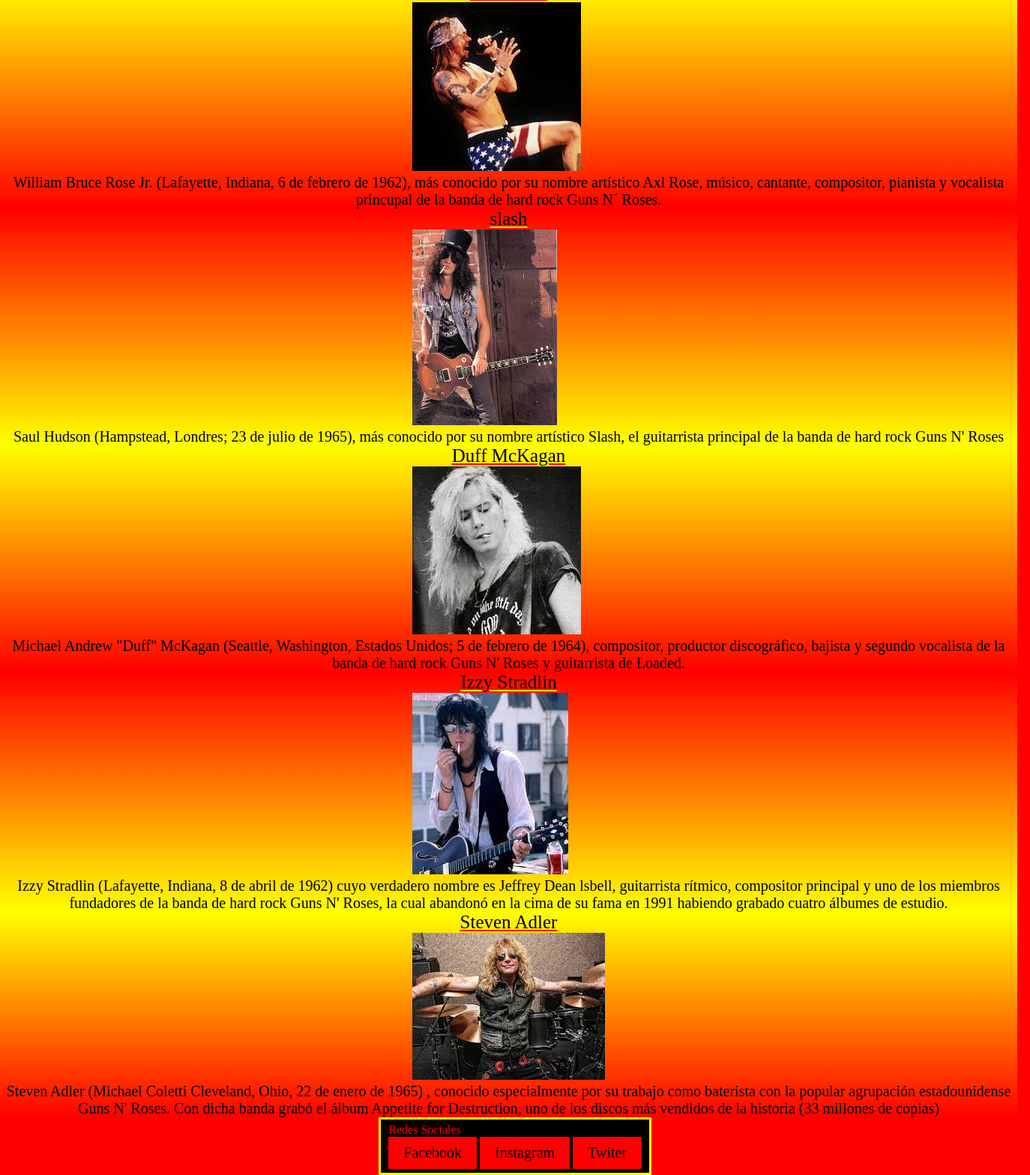
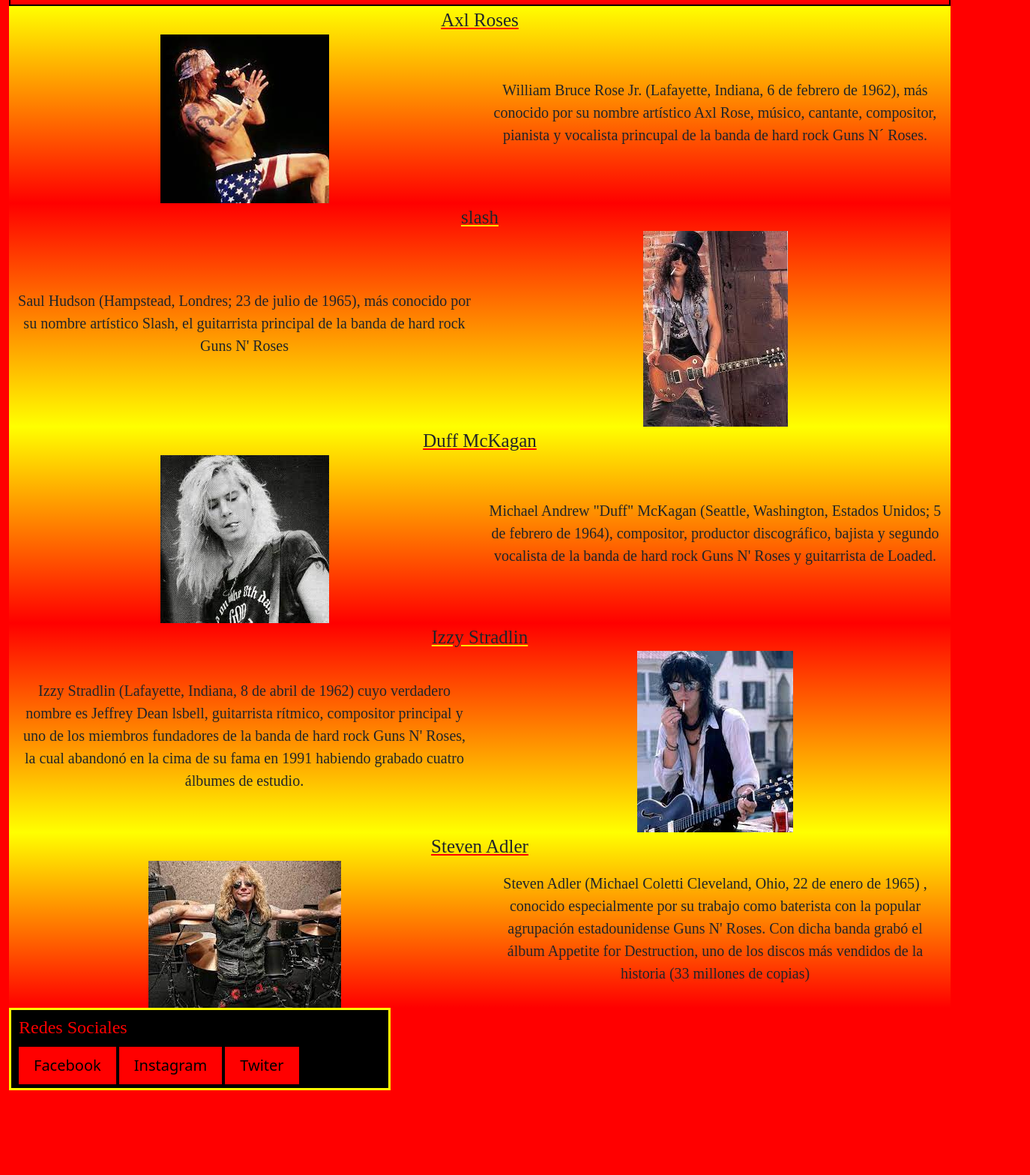
Before and after one commit to ulises-carrara/proyecto-coder, a plain HTML site: page integrantes.html in a window 1280 px wide. Shown: the part 130-1697 px from the top of the page at 75% size, 1374 px wide, since content can reach past the window. After the commit the page ends 1584 px from the top, so only its background shows below. Drawn offline with nearby package versions, Linux system fonts and the light colour scheme; a web font is replaced by a local one.

Commit message:
proyecto_bootstrap

```diff
--- a/estilos/estilos.css
+++ b/estilos/estilos.css
@@ -1,75 +1,82 @@
-*{
+* {
     margin: 0;
     padding: 0;
 }
 
-html{
-    font-size: 62,5%;
+html {
+    font-size: 62, 5%;
 
 }
+
 /*CSS INDEX*/
 
-.encabezado{
+.encabezado {
     background-color: yellow;
 }
 
-.encabezado h1{
+.encabezado h1 {
     font-size: 50px;
-    font-family:Syne Mono;
+    font-family: Syne Mono;
     text-align: center;
     text-decoration: underline red;
 }
-.navegacion{
+
+.navegacion {
     border: 2px black solid;
     background-color: red;
     position: sticky;
     top: 0px;
 
 }
-.menu li{
+
+.menu li {
 
     font-size: 20px;
     padding: 10px 20px;
     display: inline-block;
 }
-.menu li a{
-    font-family:Syne Mono ;
+
+.menu li a {
+    font-family: Syne Mono;
     color: black;
     text-decoration: overline underline;
 
 }
-.menu li:hover{
+
+.menu li:hover {
     background-color: yellow;
 }
 
+
 .seccion1{
+    display: flex;
+    align-items: center;
+    justify-content: center;
 
-   background-color: black;
 }
-.imagenIndex{
-    margin: 30px;
-}
-.principal{
+.principal {
 
     background-color: none;
     font-size: 30px;
-    font-family:Syne Mono;
+    font-family: Syne Mono;
 }
 
-.footer{
+.footer {
     display: inline-block;
 
-    bottom:0px;
+    bottom: 0px;
     background-color: black;
     padding: 5px 10px;
     border: 3px yellow solid;
 
 }
-.footer__titulo{
+
+.footer__titulo {
     color: red;
-    font-family:Syne Mono;
+    font-family: Syne Mono;
 }
-.footer a{
+
+.footer a {
     display: inline-block;
     background-color: red;
     color: black;
@@ -78,28 +85,30 @@
     padding: 10px 20px;
 
 }
-.footer a:hover{
+
+.footer a:hover {
     background-color: yellow;
 }
-body{
+
+body {
     background-color: red;
 }
 
 
 /*INTEGRANTES*/
 
-.integrantesEncabezado{
+.integrantesEncabezado {
     background-color: yellow;
 }
 
- .integrantesEncabezado h1{
+.integrantesEncabezado h1 {
     font-size: 50px;
-    font-family:Syne Mono;
+    font-family: Syne Mono;
     text-align: center;
     text-decoration: underline red;
 }
 
-.integrantesNaveg{
+.integrantesNaveg {
     border: 2px black solid;
     background-color: red;
     position: sticky;
@@ -107,281 +116,330 @@
 
 }
 
-.integrantesMenu li{
+.integrantesMenu li {
     font-size: 20px;
     padding: 10px 20px;
     display: inline-block;
 }
 
-.integrantesMenu li:hover{
+.integrantesMenu li:hover {
     background-color: yellow;
 
 }
 
-.integrantesMenu li a{
-    font-family:Syne Mono ;
+.integrantesMenu li a {
+    font-family: Syne Mono;
     color: black;
     text-decoration: overline underline;
 }
 
-.integrantesMain{
-    background-color: red;
+.integrantesMain {
+    background-color: black;
+
 }
+
 /*AXL*/
-.axl{
+.axl {
     background-color: yellow;
 }
-.axlTitulo{
-    font-family:Syne Mono;
-    text-align: center;
-   text-decoration: underline red ;
-   font-size: 25px;
-}
 
-.axlFoto{
-    margin: 0px 550px;
-}
-
-.axlTexto{
-    font-family:Syne Mono;
-    font-size: 20px;
-    text-align: center;
-}
-/*SLASH*/
-.slashTitulo{
-    font-family:Syne Mono;
-    text-align: center;
-   text-decoration: underline rgb(255, 225, 0) ;
-   font-size: 25px;
-}
-
-.slashFoto{
-    margin: 0px 550px;
-}
-
-.slashTexto{
-    font-family:Syne Mono;
-    font-size: 20px;
-    text-align: center;
-}
-/*DUFF*/
-.duff{
-    background-color:yellow;
-}
-
-.duffTitulo{
-    font-family:Syne Mono;
+.axlTitulo {
+    font-family: Syne Mono;
     text-align: center;
     text-decoration: underline red;
     font-size: 25px;
 }
 
-.duffFoto{
-    margin: 0px 550px;
+.axlFoto {
+    display: flex;
+    align-items: center;
+    justify-content: center;
 }
 
-.duffTexto{
-    font-family:Syne Mono;
+.contAxl{
+    display: flex;
+    align-items: center;
+    justify-content: center;
+}
+
+.axlTexto {
+    font-family: Syne Mono;
     font-size: 20px;
     text-align: center;
 }
-/*IZZY*/
-.izzyTitulo{
-    font-family:Syne Mono;
+
+/*SLASH*/
+.slashTitulo {
+    font-family: Syne Mono;
     text-align: center;
-   text-decoration: underline rgb(255, 225, 0) ;
+    text-decoration: underline rgb(255, 225, 0);
     font-size: 25px;
 }
 
-.izzyFoto{
-    margin: 0px 550px;
+.slashFoto {
+    display: flex;
+    align-items: center;
+    justify-content: center;
+
 }
 
-.izzyTexto{
-    font-family:Syne Mono;
+.contSlash{
+    display: flex;
+    align-items: center;
+    justify-content: center;
+}
+
+.slashTexto {
+    font-family: Syne Mono;
     font-size: 20px;
     text-align: center;
 }
-/*STEVEN*/
-.steven{
+
+/*DUFF*/
+.duff {
     background-color: yellow;
 }
-.stevenTitulo{
-    font-family:Syne Mono;
+
+.duffTitulo {
+    font-family: Syne Mono;
     text-align: center;
-   text-decoration: underline red ;
+    text-decoration: underline red;
     font-size: 25px;
 }
 
-.stevenFoto{
-
-    margin: 0px 550px;
+.duffFoto {
+    display: flex;
+    align-items: center;
+    justify-content: center;
 }
 
-.stevenTexto{
-    font-family:Syne Mono;
+.contDuff{
+    display: flex;
+    align-items: center;
+    justify-content: center;
+}
+
+.duffTexto {
+    font-family: Syne Mono;
+    font-size: 20px;
+    text-align: center;
+}
+
+/*IZZY*/
+.izzyTitulo {
+    font-family: Syne Mono;
+    text-align: center;
+    text-decoration: underline rgb(255, 225, 0);
+    font-size: 25px;
+}
+
+.izzyFoto {
+    display: flex;
+    align-items: center;
+    justify-content: center;
+}
+
+.contIzzi{
+    display: flex;
+    align-items: center;
+    justify-content: center;
+}
+
+.izzyTexto {
+    font-family: Syne Mono;
+    font-size: 20px;
+    text-align: center;
+}
+
+/*STEVEN*/
+.steven {
+    background-color: yellow;
+}
+
+.stevenTitulo {
+    font-family: Syne Mono;
+    text-align: center;
+    text-decoration: underline red;
+    font-size: 25px;
+}
+
+.stevenFoto {
+    display: flex;
+    align-items: center;
+    justify-content: center;
+}
+
+.contSteve{
+    display: flex;
+    align-items: center;
+    justify-content: center;
+}
+
+.stevenTexto {
+    font-family: Syne Mono;
     font-size: 20px;
     text-align: center;
 }
 
 /*HISTORIA*/
 
-.historiaEncabezado{
+.historiaEncabezado {
     background-color: yellow;
 }
 
-.historiaEncabezado h1{
+.historiaEncabezado h1 {
     font-size: 50px;
-    font-family:Syne Mono;
+    font-family: Syne Mono;
     text-align: center;
     text-decoration: underline red;
 }
 
-.historiaNaveg{
+.historiaNaveg {
     border: 2px black solid;
     background-color: red;
     position: sticky;
     top: 0px;
 }
 
-.historiaMenu li{
+.historiaMenu li {
     font-size: 20px;
     padding: 10px 20px;
     display: inline-block;
 }
 
-.historiaMenu li:hover{
+.historiaMenu li:hover {
     background-color: yellow;
 
 }
 
-.historiaMenu li a{
-    font-family:Syne Mono ;
+.historiaMenu li a {
+    font-family: Syne Mono;
     color: black;
     text-decoration: overline underline;
 }
 
 
-.historiaMain{
+.historiaMain {
     background-image: url(https://i.pinimg.com/originals/2d/60/87/2d60872b171cc9c73d7d903c89150ce6.png);
     background-repeat: no-repeat;
-    background-position: center ;
+    background-position: center;
     background-size: contain;
 }
 
-.parrafoMain1{
-    font-family:Syne Mono;
-    color:yellow;
+.parrafoMain1 {
+    font-family: Syne Mono;
+    color: yellow;
     text-align: center;
 }
 
-.parrafoMain2{
-    font-family:Syne Mono;
+.parrafoMain2 {
+    font-family: Syne Mono;
     color: yellow;
 }
 
-.historiaImg{
+.historiaImg {
     margin: 0px 500px;
 }
 
 /*DISCOGRAFIA*/
 
-.discografiaEncabezado{
+.discografiaEncabezado {
     background-color: yellow;
 }
 
-.discografiaEncabezado h1{
+.discografiaEncabezado h1 {
     font-size: 50px;
-    font-family:Syne Mono;
+    font-family: Syne Mono;
     text-align: center;
     text-decoration: underline red;
 }
 
-.discografiaNaveg{
+.discografiaNaveg {
     border: 2px black solid;
     background-color: red;
     position: sticky;
     top: 0px;
 }
 
-.discografiaMenu li{
+.discografiaMenu li {
     font-size: 20px;
     padding: 10px 20px;
     display: inline-block;
 }
 
-.discografiaMenu li:hover{
+.discografiaMenu li:hover {
     background-color: yellow;
 }
 
-.discografiaMenu li a{
-    font-family:Syne Mono ;
+.discografiaMenu li a {
+    font-family: Syne Mono;
     color: black;
     text-decoration: overline underline;
 }
 
-.titulo1{
-    font-family:Syne Mono;
+.titulo1 {
+    font-family: Syne Mono;
     text-align: center;
-   text-decoration: underline black ;
+    text-decoration: underline black;
     font-size: 25px;
 }
 
 /*CONTACTO*/
 
-.contactoEncabezado{
+.contactoEncabezado {
     background-color: yellow;
 }
-.contactoEncabezado h1{
+
+.contactoEncabezado h1 {
     font-size: 50px;
-    font-family:Syne Mono;
+    font-family: Syne Mono;
     text-align: center;
     text-decoration: underline red;
 }
 
-.contactoNaveg{
+.contactoNaveg {
     border: 2px black solid;
     background-color: red;
     position: sticky;
     top: 0px;
 }
 
-.contactoMenu li{
+.contactoMenu li {
     font-size: 20px;
     padding: 10px 20px;
     display: inline-block;
 }
 
-.contactoMenu li:hover{
+.contactoMenu li:hover {
     background-color: yellow;
 }
 
-.contactoMenu li a{
-    font-family:Syne Mono ;
+.contactoMenu li a {
+    font-family: Syne Mono;
     color: black;
     text-decoration: overline underline;
 }
 
-.contactoTexto{
-    font-family:Syne Mono;
+.contactoTexto {
+    font-family: Syne Mono;
     text-align: center;
     text-decoration: underline yellow;
     font-size: 20px;
 }
 
-.legend{
-    font-family:Syne Mono;
-    text-decoration:  underline red;
+.legend {
+    font-family: Syne Mono;
+    text-decoration: underline red;
     font-size: 25px;
 
 }
 
-.marco{
+.marco {
     background-color: yellow;
     border-color: black;
 }
 
-/*grids index*/
+/*grids index
 
 .gridsIndex{
 
@@ -396,7 +454,7 @@
     "img img img "
     "footer . . "
     ;
-   /* grid-row-gap: 10px;*/
+   /* grid-row-gap: 10px;
   justify-items: center;
 }
 
@@ -418,8 +476,8 @@
 .footer{
     grid-area: footer;
 }/*4:20 ;)*/
-
-@media screen and (max-width: 768px) { /*TABLET*/
+/*
+@media screen and (max-width: 768px) { /*TABLET
 
     .gridsIndex{
         grid-template-columns: repeat(3,1fr);
@@ -456,7 +514,7 @@
 
 }
 
-@media screen and (max-width: 425px){ /*mobil*/
+@media screen and (max-width: 425px){ /*mobil
    .gridsIndex{
        grid-template-columns: 1fr;
       grid-template-areas:
@@ -494,9 +552,9 @@
     grid-area: footer;
 }
 
-}
+}*/
 
-/*grids integrantes*/
+/*grids integrantes
 
 .gridsIntegrantes{
     display: grid;
@@ -751,10 +809,10 @@
 
 /*grids historia*/
 
-.gridsHistoria{
+.gridsHistoria {
     display: grid;
-    grid-template-columns: repeat(3, 1fr) ;
-    grid-template-rows:0,5fr o,5fr repeat(5, 1fr) 0,5fr ;
+    grid-template-columns: repeat(3, 1fr);
+    grid-template-rows: 0, 5fr o, 5fr repeat(5, 1fr) 0, 5fr;
     grid-template-areas:
         "titulo titulo titulo"
         "nav nav nav"
@@ -767,140 +825,186 @@
     ;
     justify-items: center;
 }
-.historiaEncabezado{
+
+.historiaEncabezado {
     grid-area: titulo;
     justify-self: stretch;
 }
-.historiaNaveg{
+
+.historiaNaveg {
     grid-area: nav;
 }
-.historiaImg{
+
+.historiaImg {
     grid-area: foto1;
     justify-self: center;
 }
-.parrafoMain1{
+
+.parrafoMain1 {
     grid-area: texto1;
 }
-.imagen1{
+
+.imagen1 {
     grid-area: foto2;
     justify-self: center;
 }
-.parrafoMain2{
+
+.parrafoMain2 {
     grid-area: texto2;
 }
-.imagen2{
+
+.imagen2 {
     grid-area: foto3;
     justify-self: center;
 }
-.footer{
+
+.footer {
     grid-area: footer;
 }
-.gridsIndex{
+
+.gridsIndex {
     background: radial-gradient(yellow, red);
 }
-.axl{
+
+.axl {
     background: linear-gradient(yellow, red);
 }
-.slash{
+
+.slash {
     background: linear-gradient(red, yellow);
 }
-.duff{
+
+.duff {
     background: linear-gradient(yellow, red);
 }
-.izzy{
+
+.izzy {
     background: linear-gradient(red, yellow);
 }
-.steven{
+
+.steven {
     background: linear-gradient(yellow, red);
 }
-.gridsHistoria{
+
+.gridsHistoria {
     background: radial-gradient(rgb(199, 89, 89), rgb(255, 0, 0));
 }
-.marco{
+
+.marco {
     background: linear-gradient(yellow, red);
 }
-.imagen2{
+
+.imagen2 {
     transform: translate(500px) scale(1);
 
 }
-.historiaImg{
+
+.historiaImg {
     height: 200px;
     transition: all 1s;
 }
-.historiaImg:hover{
+
+.historiaImg:hover {
     height: 300px;
 
 }
-.imagen1{
+
+.imagen1 {
     height: 200px;
     transition: all 1s;
 }
-.imagen1:hover{
+
+.imagen1:hover {
     height: 300px;
     transform: rotate(360deg);
     margin: 25px;
 }
-.imagen2{
+
+.imagen2 {
     height: 200px;
     transition: all 1s;
 }
-.imagen2:hover{
+
+.imagen2:hover {
     height: 300px;
     margin: 25px;
 
 }
-.imagenIndex{
+
+.imagenIndex {
     height: 800px;
 }
-.inputNombre{
+
+.imgPrueba {
+    display: flex;
+    align-items: center;
+    justify-content: center;
+    height: 400px;
+    padding: 30px;
+
+}
+
+.inputNombre {
     width: 150px;
     transition: all 1s;
 }
-.inputNombre:focus{
+
+.inputNombre:focus {
     width: 250px;
     font-size: 25px;
 }
-.inputCorreo{
+
+.inputCorreo {
     width: 150px;
     transition: all 1s;
 }
-.inputCorreo:focus{
+
+.inputCorreo:focus {
     width: 250px;
     font-size: 25px;
 }
-.inputTel{
+
+.inputTel {
     width: 150px;
     transition: all 1s;
 }
-.inputTel:focus{
+
+.inputTel:focus {
     width: 250px;
     font-size: 25px;
 }
-@keyframes alerta{
-    0%{
+
+@keyframes alerta {
+    0% {
         color: black;
     }
-    25%{
+
+    25% {
         color: yellow;
         font-size: 25px;
     }
-    50%{
+
+    50% {
         color: white;
     }
-    75%{
+
+    75% {
         color: black;
         font-size: 25px;
     }
-    100%{
+
+    100% {
         color: yellow;
     }
 }
-.contactoTexto{
+
+.contactoTexto {
     animation-name: alerta;
     animation-duration: 2s;
     animation-timing-function: linear;
     animation-iteration-count: infinite;
 }
-.animate__animated.animate__flash{
+
+.animate__animated.animate__flash {
     animation-iteration-count: infinite;
 }
--- a/integrantes.html
+++ b/integrantes.html
@@ -1,33 +1,45 @@
 <!DOCTYPE html>
 <html lang="es">
+
 <head>
   <meta charset="UTF-8">
   <meta http-equiv="X-UA-Compatible" content="IE=edge">
   <meta name="viewport" content="width=device-width, initial-scale=1.0">
+  <title>Integrantes</title>
 
-    <link rel="stylesheet" href="estilos/estilos.css">
 
 
   <link rel="preconnect" href="https://fonts.googleapis.com">
   <link rel="preconnect" href="https://fonts.gstatic.com" crossorigin>
   <link href="https://fonts.googleapis.com/css2?family=Smooch+Sans&family=Syne+Mono&display=swap" rel="stylesheet">
 
-    <link
-    rel="stylesheet"
-    href="https://cdnjs.cloudflare.com/ajax/libs/animate.css/4.1.1/animate.min.css"
-    />
+  <link rel="stylesheet" href="https://cdnjs.cloudflare.com/ajax/libs/animate.css/4.1.1/animate.min.css" />
+
+  <link href="https://cdn.jsdelivr.net/npm/bootstrap@5.1.3/dist/css/bootstrap.min.css" rel="stylesheet"
+    integrity="sha384-1BmE4kWBq78iYhFldvKuhfTAU6auU8tT94WrHftjDbrCEXSU1oBoqyl2QvZ6jIW3" crossorigin="anonymous">
+  <script src="https://cdn.jsdelivr.net/npm/bootstrap@5.1.3/dist/js/bootstrap.bundle.min.js"
+    integrity="sha384-ka7Sk0Gln4gmtz2MlQnikT1wXgYsOg+OMhuP+IlRH9sENBO0LRn5q+8nbTov4+1p"
+    crossorigin="anonymous"></script>
+
+  <link rel="stylesheet" href="estilos/estilos.css">
+
+</head>
+
+<body class="gridsIntegrantes container-fluid">
 
 
-    <title>Integrantes</title>
-</head>
-<body class="gridsIntegrantes">
-
+  <div class="row">
+    <div class="col-12">
       <header class="integrantesEncabezado">
         <h1 class="animate__animated animate__backInLeft">Integrantes</h1>
       </header>
+    </div>
+  </div>
+
+
 
       <nav class="integrantesNaveg">
-        <ul class="integrantesMenu">
+        <ul class="integrantesMenu text-center">
           <li><a href="index.html">Inicio</a> </li>
           <li><a href="discografia.html">Discografia</a></li>
           <li><a href="historia.html">Historia</a></li>
@@ -36,77 +48,174 @@
 
       </nav>
 
-    <main class="integrantesMain">
+
+
+
+  <main class="integrantesMain container-fluid">
+
+    <div class="row">
+
       <section class="axl">
+        <div class="col-12">
           <div class="axlTitulo">Axl Roses</div>
+        </div>
 
-          <img class="axlFoto" src="imagenes/axl.jfif" alt="Axl Roses vocalista">
+        <div class="row">
+        <div class="axlFoto col-sm-12 col-md-12 col-lg-6 col-xl-6">
+          <img  src="imagenes/axl.jfif" alt="Axl Roses vocalista">
+        </div>
 
-          <p class="axlTexto">
+        <div class="contAxl col-sm-12 col-md-12 col-lg-6 col-xl-6">
+          <p class="axlTexto text-center lead">
             William Bruce Rose Jr. (Lafayette, Indiana, 6 de febrero de 1962),
             más conocido por su nombre artístico Axl Rose, músico, cantante, compositor, pianista y
             vocalista princupal de la banda de hard rock Guns N´ Roses.
           </p>
-
+        </div>
+    </div>
     </section>
 
+    </div>
+
+
+    <div class="row">
+
       <section class="slash">
+        <div class="col-12">
+          <div class="slashTitulo">slash</div>
+        </div>
+        <div class="row">
 
-             <div class="slashTitulo">slash</div>
-          <img class="slashFoto" src="imagenes/slash.jpg" alt="Slash guitarrista principal">
-
-            <p class="slashTexto">
+          <div class="contSlash col-sm-12 col-md-12 col-lg-6 col-xl-6">
+            <p class="slashTexto text-center lead">
               Saul Hudson (Hampstead, Londres; 23 de julio de 1965), más conocido por su nombre artístico Slash,
               el guitarrista principal de la banda de hard rock Guns N' Roses
 
 
             </p>
+          </div>
+
+          <div class="slashFoto col-sm-12 col-md-12 col-lg-6 col-xl-6">
+            <img  src="imagenes/slash.jpg" alt="Slash guitarrista principal">
+          </div>
+
+        </div>
       </section>
 
+    </div>
+
+    <div class="row">
 
       <section class="duff">
+        <div class="col-12">
           <div class="duffTitulo">Duff McKagan</div>
-             <img class="duffFoto" src="imagenes/duff.jpg" alt="Duff bajista">
+        </div>
 
-             <p class="duffTexto">
+        <div class="row">
+
+          <div class="duffFoto col-sm-12 col-md-12 col-lg-6 col-xl-6">
+            <img  src="imagenes/duff.jpg" alt="Duff bajista">
+          </div>
+
+          <div class="contDuff col-sm-12 col-md-12 col-lg-6 col-xl-6">
+            <p class="duffTexto lead text-center">
               Michael Andrew "Duff" McKagan (Seattle, Washington, Estados Unidos; 5 de febrero de 1964),
-                 compositor, productor discográfico, bajista y segundo vocalista de la banda de hard rock Guns N' Roses y guitarrista de Loaded.
+              compositor, productor discográfico, bajista y segundo vocalista de la banda de hard rock Guns N' Roses y
+              guitarrista de Loaded.
             </p>
+          </div>
+
+        </div>
       </section>
 
+    </div>
+
+    <div class="row">
+
       <section class="izzy">
+        <div class="col-12">
           <div class="izzyTitulo">Izzy Stradlin</div>
-            <img class="izzyFoto" src="imagenes/izzy.jfif" alt="Izzy segundo guitarrista">
+        </div>
 
-            <p class="izzyTexto">
+        <div class="row">
+
+          <div class="contIzzi col-sm-12 col-md-12 col-lg-6 col-xl-6">
+            <p class="izzyTexto lead text-center">
+
               Izzy Stradlin (Lafayette, Indiana, 8 de abril de 1962) cuyo verdadero nombre es Jeffrey Dean lsbell,
-                  guitarrista rítmico, compositor principal y uno de los miembros fundadores de la banda de hard rock Guns N' Roses,
+              guitarrista rítmico, compositor principal y uno de los miembros fundadores de la banda de hard rock Guns
+              N'
+              Roses,
               la cual abandonó en la cima de su fama en 1991 habiendo grabado cuatro álbumes de estudio.
             </p>
+          </div>
+
+
+          <div class="izzyFoto col-sm-12 col-md-12 col-lg-6 col-xl-6">
+            <img src="imagenes/izzy.jfif" alt="Izzy segundo guitarrista">
+          </div>
+
+
+        </div>
       </section>
+    </div>
+
+    <div class="row">
 
       <section class="steven">
+        <div class="col-12">
           <div class="stevenTitulo">Steven Adler </div>
-            <img class="stevenFoto" src="imagenes/steven.jfif" alt="steven baterista">
-            <p class="stevenTexto">
+        </div>
+        <div class="row">
+          <div class="stevenFoto col-sm-12 col-md-12 col-lg-6 col-xl-6">
+            <img src="imagenes/steven.jfif" alt="steven baterista">
+          </div>
 
-                Steven Adler (Michael Coletti Cleveland, Ohio, 22 de enero de 1965) , conocido especialmente por su trabajo como baterista con la popular agrupación estadounidense Guns N' Roses.
-                 Con dicha banda grabó el álbum Appetite for Destruction, uno de los discos más vendidos de la historia (33 millones de copias)
+          <div class="contSteve col-sm-12 col-md-12 col-lg-6 col-xl-6">
+            <p class="stevenTexto lead text-center">
+
+              Steven Adler (Michael Coletti Cleveland, Ohio, 22 de enero de 1965) , conocido especialmente por su
+              trabajo
+              como
+              baterista con la popular agrupación estadounidense Guns N' Roses.
+              Con dicha banda grabó el álbum Appetite for Destruction, uno de los discos más vendidos de la historia
+              (33
+              millones de copias)
 
             </p>
-
+          </div>
+        </div>
       </section>
+    </div>
+    </div>
   </main>
 
 
 
-
+  <div class="row">
+    <div class="col-sm-12 col-md-12 col-lg-5 col-xl-5">
       <footer class="footer">
         <legend class="footer__titulo">Redes Sociales</legend>
         <a href="https://es-la.facebook.com/gunsnroses">Facebook</a>
         <a href="https://www.instagram.com/gunsnroses/">Instagram</a>
         <a href="https://twitter.com/gunsnroses?ref_src=twsrc%5Egoogle%7Ctwcamp%5Eserp%7Ctwgr%5Eauthor">Twiter</a>
       </footer>
+    </div>
+  </div>
+
+
+
+
+
+  <script src="https://cdn.jsdelivr.net/npm/@popperjs/core@2.10.2/dist/umd/popper.min.js"
+    integrity="sha384-7+zCNj/IqJ95wo16oMtfsKbZ9ccEh31eOz1HGyDuCQ6wgnyJNSYdrPa03rtR1zdB"
+    crossorigin="anonymous"></script>
+  <script src="https://cdn.jsdelivr.net/npm/bootstrap@5.1.3/dist/js/bootstrap.min.js"
+    integrity="sha384-QJHtvGhmr9XOIpI6YVutG+2QOK9T+ZnN4kzFN1RtK3zEFEIsxhlmWl5/YESvpZ13"
+    crossorigin="anonymous"></script>
+
+
 
 </body>
+
 </html>
```
Also changed, not shown: index.html (+63 -22 lines). Lines whose indentation alone changed are shown as unchanged.
